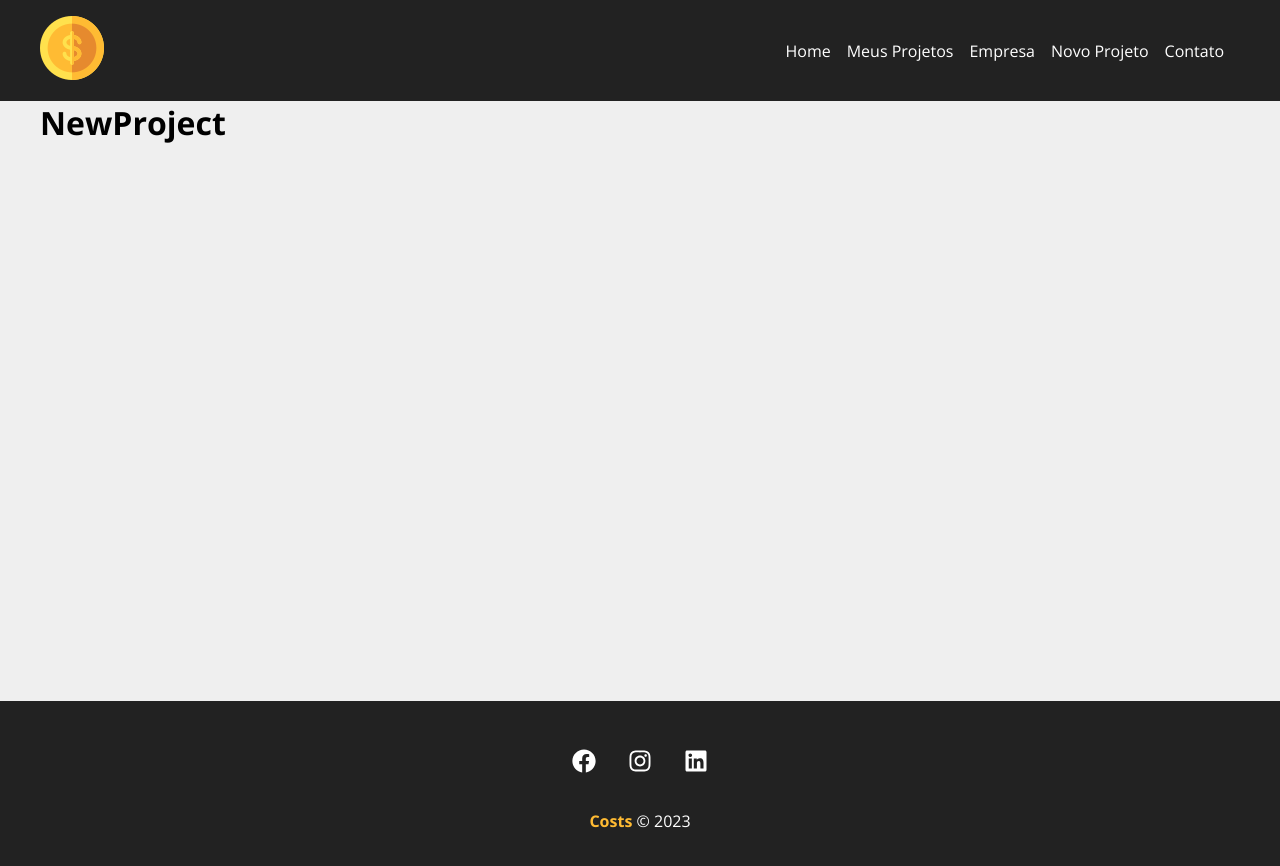
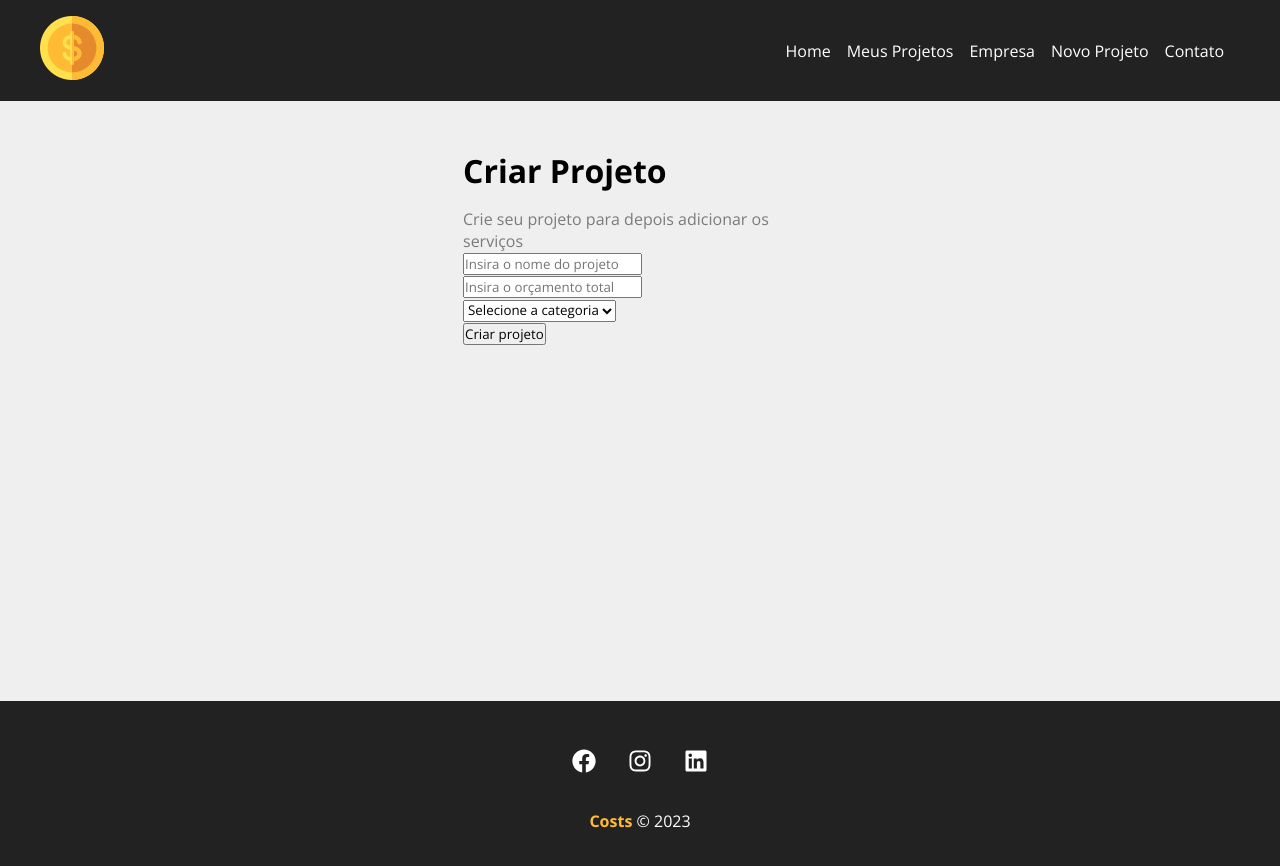
Before and after one commit to BrunoSilva03/Costs, a React (Vite) app in the folder costs/: page /newproject in a window 1280 px wide. Shown: the top 866 px of the page. Built offline with nearby package versions, Linux system fonts and the light colour scheme.

Commit message:
Criando o esqueleto do formulário

```diff
--- a/costs/src/App.jsx
+++ b/costs/src/App.jsx
@@ -1,4 +1,4 @@
-import { BrowserRouter as Router, Routes, Route, Link } from 'react-router-dom'
+import { BrowserRouter as Router, Routes, Route } from 'react-router-dom'
 import Home from './components/pages/Home'
 import Company from './components/pages/Company'
 import Contact from './components/pages/Contact'
--- a/costs/src/components/pages/NewProject.jsx
+++ b/costs/src/components/pages/NewProject.jsx
@@ -1,5 +1,17 @@
+import ProjectForm from '../project/ProjectForm'
+
+import styles from './NewProject.module.css'
+
+
+
 function NewProject() {
-    return <h1>NewProject</h1>
+    return (
+        <div className={styles.newproject_container}>
+            <h1>Criar Projeto</h1>
+            <p>Crie seu projeto para depois adicionar os serviços</p>
+            <ProjectForm />
+        </div>
+    )
 }
 
 export default NewProject
--- /dev/null
+++ b/costs/src/components/pages/NewProject.module.css
@@ -0,0 +1,13 @@
+.newproject_container {
+    width: 450px;
+    margin: 0 auto;
+    padding: 3em;
+}
+
+.newproject_container h1 {
+    margin-bottom: 0.5em;
+}
+
+.newproject_container p {
+    color: #7b7b7b;
+}
--- /dev/null
+++ b/costs/src/components/project/ProjectForm.jsx
@@ -0,0 +1,22 @@
+function ProjectForm() {
+    return (
+        <form>
+            <div>
+                <input type="text" placeholder="Insira o nome do projeto" />
+            </div>
+            <div>
+                <input type="number" placeholder="Insira o orçamento total" />
+            </div>
+            <div>
+                <select name="category_id">
+                    <option disabled selected>Selecione a categoria</option>
+                </select>
+            </div>
+            <div>
+                <input type="submit" value="Criar projeto" />
+            </div>
+        </form>
+    )
+}
+
+export default ProjectForm
```
